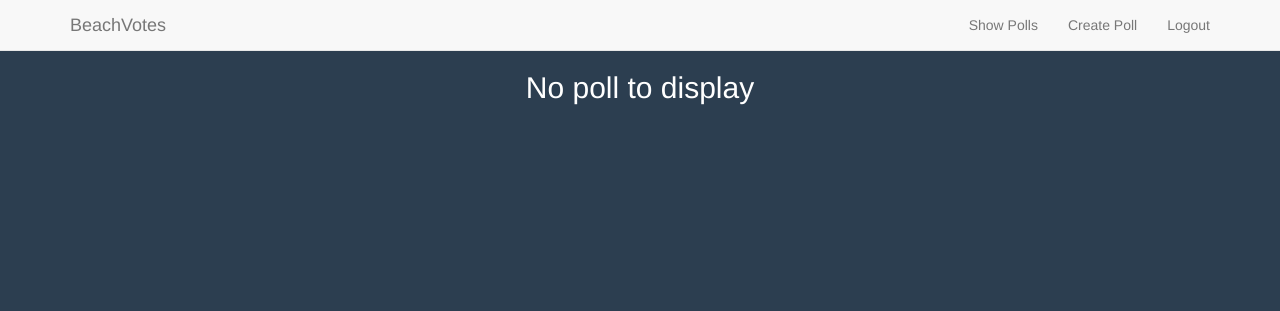
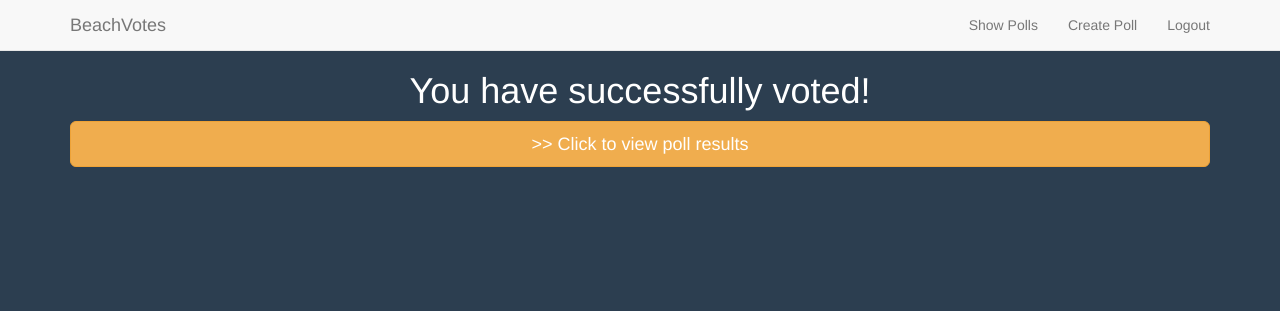
Before and after one commit to stevenGarciaDev/BeachVotes, a Django app: page /poll/vote_poll/4/3/ in a window 1280 px wide. Shown: the top 311 px of the page. Run offline with Django 3.2, Linux system fonts and the light colour scheme; a user stored in the database is signed in; some libraries are stand-ins or nearby versions.

Commit message:
Enable back end functionality of rendering poll results

```diff
--- a/beach_votes_project/poll/views.py
+++ b/beach_votes_project/poll/views.py
@@ -5,6 +5,7 @@ from poll.forms import *
 from django.contrib.auth.decorators import login_required
 from django.contrib.auth import authenticate, login, logout
 from django.core.urlresolvers import reverse
+import datetime
 
 @login_required
 def user_logout(request):
@@ -95,22 +96,38 @@ def view_poll(request, poll_id, user_id):
     poll = Poll.objects.get(id = poll_id)
     user = User.objects.get(id = user_id)
 
+    if poll.end_date < datetime.date:
+        vote_results = Vote.objects.filter(poll = poll)
+        final_results = retrive_poll_results(poll)
+
+        return render(request, 'poll/view_poll.html',
+            context = {'poll': poll,
+                       'poll_has_closed' : True,
+                       'final_results' : final_results,
+                       'vote_responses' : vote_results})
+
     try:
+        # when user has already voted
+
         users_vote = Vote.objects.filter(poll = poll, user = user)
-        print("yup user has voted")
+
+        if not users_vote:
+            raise Exception("Vote not found")
 
         # retrieve results and send to webpage
         vote_results = Vote.objects.filter(poll = poll)
-        print("yup got the results")
+        final_results = retrive_poll_results(poll)
 
         return render(request, 'poll/view_poll.html',
             context = {'poll': poll,
                        'user_has_voted' : True,
-                       'vote_results' : vote_results })
+                       'final_results' : final_results,
+                       'vote_responses' : vote_results })
+
     except Exception as exception:
+        # when user has not voted
+
         answer_choices = PollAnswerChoice.objects.filter(poll = poll)
-
-        print("no user has not voted")
         print( str(exception) )
 
         return render(request, 'poll/view_poll.html',
@@ -133,18 +150,26 @@ def vote_poll(request, user_id, poll_id):
         recent_vote = Vote()
 
         # connect it with the user and the corresponding poll
+        current_poll = Poll.objects.get(id = poll_id)
+
         recent_vote.user = User.objects.get(id = user_id)
-        recent_vote.poll = Poll.objects.get(id = poll_id)
+        recent_vote.poll = current_poll
 
         user_selected_choice = request.POST.get('vote_choice')
-        answer_choice = PollAnswerChoice.objects.get(answer = user_selected_choice)
+        answer_choice = PollAnswerChoice.objects.get(answer = user_selected_choice, poll = current_poll)
         recent_vote.vote_choice = answer_choice
 
         recent_vote.comment = request.POST.get('comment')
 
-        recent_vote.save()
+    return render(request, "poll/successful_vote.html", context =
+        {'poll_id' : poll_id,
+         'user_id' : user_id })
 
-    return render(request, "poll/view_poll.html", {})
+@login_required
+def successful_vote(request, poll_id, user_id):
+    return render(request, "poll/successful_vote.html", context =
+        {'poll_id' : poll_id,
+         'user_id' : user_id })
 
 def login_user(request):
     context_dict = { 'invalid_input' : False }
@@ -225,3 +250,44 @@ def restricted_page(request):
 # -----------------
 # Helper methods
 # -----------------
+
+def retrive_poll_results(poll):
+    # retrieve all possible choices
+    answer_choices = PollAnswerChoice.objects.filter(poll = poll)
+
+    # retrieve count for corresponding choice
+    final_results = []
+    for choice in answer_choices:
+        total_count = Vote.objects.filter(poll = poll, vote_choice = choice.answer).count()
+        final_results.append( [choice.answer, total_count] )
+
+    # selection sort,
+    i = 0
+    while i < len(final_results):
+        # find min
+        # swap with i
+        index_min_value = i
+
+        n = i
+        while n < len(final_results):
+            min_result = final_results[ index_min_value ]
+            current_result = final_results[n]
+
+            if min_result[1] < current_result[1]:
+                index_min_value = n
+
+            n += 1
+
+        # swap
+        temp = final_results[i]
+        final_results[i] = final_results[ index_min_value ]
+        final_results[ index_min_value ] = final_results[i]
+
+        # join data
+        final_results[i] = "{answer_choice} - ({total_count})".format(
+            answer_choice = final_results[i][0],
+            total_count = final_results[i][1] )
+
+        i += 1
+
+    return final_results
--- a/beach_votes_project/populate-beachvotes.py
+++ b/beach_votes_project/populate-beachvotes.py
@@ -22,7 +22,7 @@ def populate():
     i = 0
     while i < len(users):
         add_user(users[i])
-        i++
+        i += 1
 
     categories = [
         'Sports',
--- /dev/null
+++ b/beach_votes_project/templates/poll/successful_vote.html
@@ -0,0 +1,11 @@
+{% extends 'poll/base.html' %}
+{% load staticfiles %}
+
+{% block body_block %}
+  <div class="text-center container">
+    <h1>You have successfully voted!</h1>
+
+    <a href="{% url 'view_poll' poll_id user_id %}" class="btn btn-lg btn-warning center-block">>> Click to view poll results</a>
+  </div>
+
+{% endblock %}
--- a/beach_votes_project/templates/poll/view_poll.html
+++ b/beach_votes_project/templates/poll/view_poll.html
@@ -10,9 +10,32 @@
         <h2>{{ poll.title_question }}</h2>
         <h3>End date: {{ poll.end_date }}</h3>
 
-        {% if user_has_voted %}
+        {% if user_has_voted or poll_has_closed %}
 
-          <h1 class="text-center">You have already voted!</h1>
+          <h1 class="text-center">View Results</h1>
+
+          <ul class="list-group">
+            {% for result in final_results %}
+
+            <li class="list-group-item">
+              {{ result }}
+            </li>
+
+            {% endfor %}
+          </ul>
+
+          <div>
+            {% for response in vote_responses %}
+
+              {{ response.vote_choice }}
+              {{ response.comment }}
+              <br /><br />
+
+            {% endfor %}
+          </div>
+
+
+
 
           <!--
           Show results:
--- a/beach_votes_project/templates/registration/login.html
+++ b/beach_votes_project/templates/registration/login.html
@@ -24,7 +24,7 @@
       <button class="btn btn-warning btn-lg btn-block" name="submit">Login</button>
 
       <div id="reset_password_div">
-        <a href="{% url 'reset_password' %}" class="center-block" style="text-align:center; color:white; margin-top: 10px;">Forgot Password?</a>
+        <a href="{% url 'auth_password_reset' %}" class="center-block" style="text-align:center; color:white; margin-top: 10px;">Forgot Password?</a>
       </div>
 
     </form>
```
Also changed, not shown: beach_votes_project/templates/registration/password_reset_complete.html (added, +12 -0 lines), beach_votes_project/templates/registration/password_reset_confirm.html (added, +27 -0 lines), beach_votes_project/templates/registration/password_reset_done.html (added, +11 -0 lines), beach_votes_project/templates/registration/password_reset_email.html (added, +8 -0 lines), beach_votes_project/templates/registration/password_reset_form.html (added, +21 -0 lines), beach_votes_project/db.sqlite3, beach_votes_project/poll/models.py (line endings or trailing spaces), beach_votes_project/templates/registration/activation_email.html (added), beach_votes_project/templates/registration/admin_approve_complete.html (added), beach_votes_project/templates/registration/admin_approve_email.html (added), beach_votes_project/templates/registration/admin_approve_email.txt (added), beach_votes_project/templates/registration/admin_approve_email_subject.txt (added), 3 other files.
